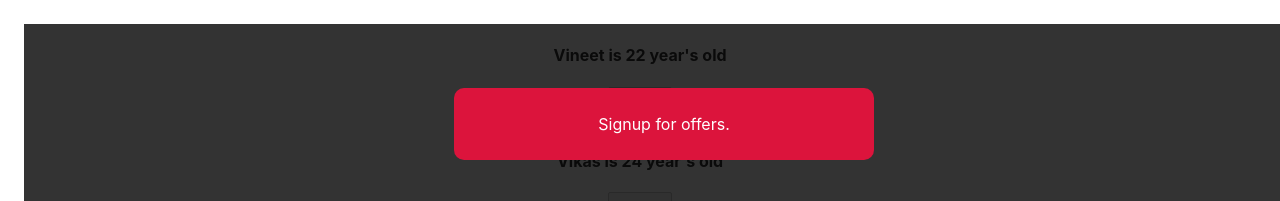
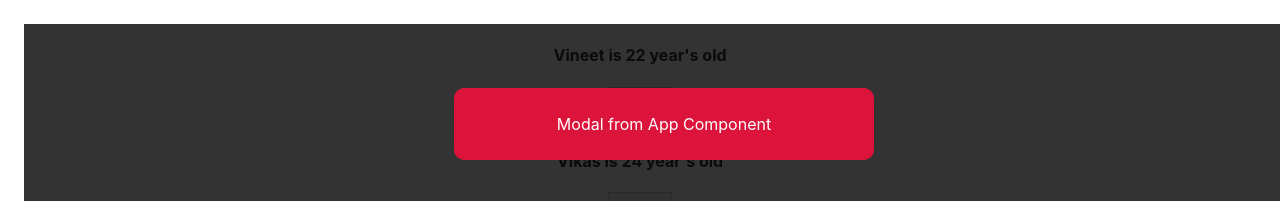
Before and after one commit to VineetPrasadVerma/Basic-Svelete-App, a Svelte app in the folder my-project/: page / in a window 1280 px wide. Shown: the top 201 px of the page. Built offline with nearby package versions, Linux system fonts and the light colour scheme.

Commit message:
Learnt about props

```diff
--- a/my-project/src/App.svelte
+++ b/my-project/src/App.svelte
@@ -37,15 +37,17 @@
 	<!-- <input type="text" bind:value={beltColor}>
 	<input type="text" bind:value={firstName}>
 	<input type="text" bind:value={lastName}> -->
-	<Modal/>
+	<Modal message="Modal from App Component" isPromo={true}/>
+
 	{#each persons as person (person.id)}
 		<div>
 			<h4>{person.name} is {person.age} year's old</h4>
 			<button on:click={(e) => handleClick(person.id) }>Delete</button>
 		</div>
-		{:else}
-			<p>Nothing to show</p>
+	{:else}
+		<p>Nothing to show</p>
 	{/each}
+
 </main>
 
 <style>
--- a/my-project/src/Modal.svelte
+++ b/my-project/src/Modal.svelte
@@ -1,12 +1,13 @@
 <script>
     let showModal = true
-    let isPromo = true;
+    export let isPromo = false
+    export let message = 'Defalt Value'
 </script>
 
 {#if showModal}
-    <div class='backdrop' class:promo={isPromo}>
+    <div class:backdrop={showModal} class:promo={isPromo}>
         <div class="modal">
-            <p>Signup for offers.</p>
+            <p>{message}</p>
         </div>
     </div>
 {/if}
```
